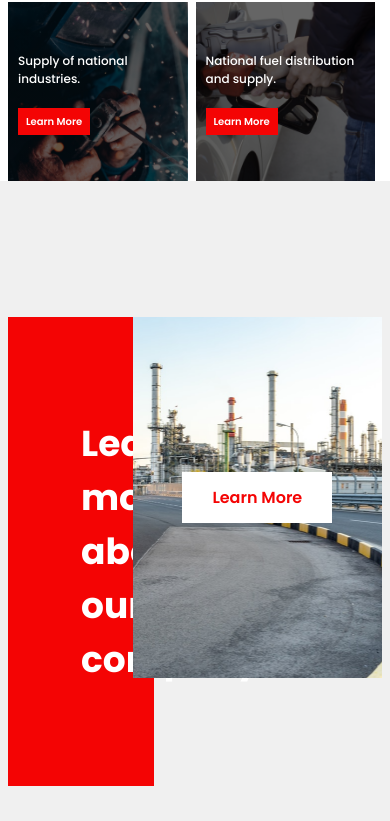
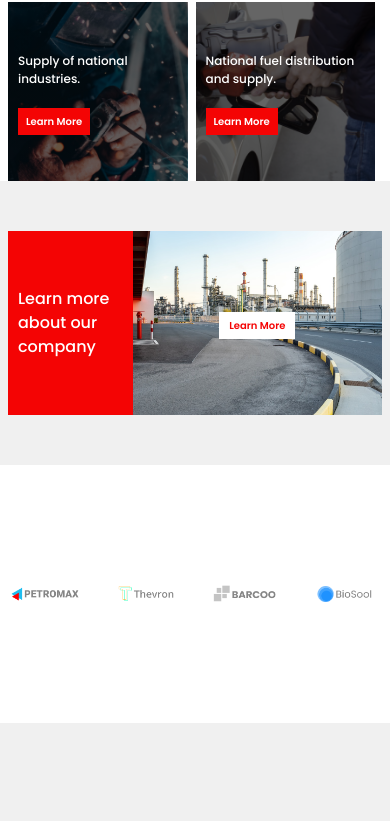
Before and after one commit to sakibtamim/assignment-42-petroil, a React (Vite) app: page / in a window 390 px wide. Shown: the part 1098-1919 px from the top of the page. Built offline with nearby package versions, Linux system fonts and the light colour scheme.

Commit message:
Refactor LearnAbout component for improved layout and responsiveness

```diff
--- a/src/components/LearnAbout.jsx
+++ b/src/components/LearnAbout.jsx
@@ -5,19 +5,19 @@ const LearnAbout = () => {
   return (
     <div className="bg-learnAboutBg">
       <Container>
-        <div className="flex py-[136px]">
-          <div className="w-4/12">
-            <div className="pt-[100px] pb-[99px] px-[73px] bg-menuBgColor">
-              <h3 className="text-[36px] font-poppins text-white font-bold">
+        <div className="flex items-center lg:py-[136px] py-[50px]">
+          <div className="lg:w-4/12 w-1/3 ">
+            <div className="lg:pt-[100px] lg:pb-[99px] lg:px-[73px] px-[10px] py-[56px]  bg-menuBgColor">
+              <h3 className="lg:text-[36px] text-[16px] font-poppins text-white font-medium">
                 Learn more about our company
               </h3>
             </div>
           </div>
-          <div className="w-8/12">
-            <div className="bg-[url(/aboutcom.png)] py-[168px] text-center  bg-center bg-cover">
+          <div className="lg:w-8/12 w-2/3">
+            <div className="bg-[url(/aboutcom.png)] lg:py-[168px] py-[80px] text-center  bg-center bg-cover">
               <a
                 href="#"
-                className="py-[14px] bg-white px-[30px] text-[16px] font-poppins text-[#F40404] font-semibold"
+                className="lg:py-[14px] py-[6px] bg-white lg:px-[30px] px-[10px] lg:text-[16px] text-[10px] font-poppins text-[#F40404] font-semibold"
               >
                 Learn More
               </a>
```
